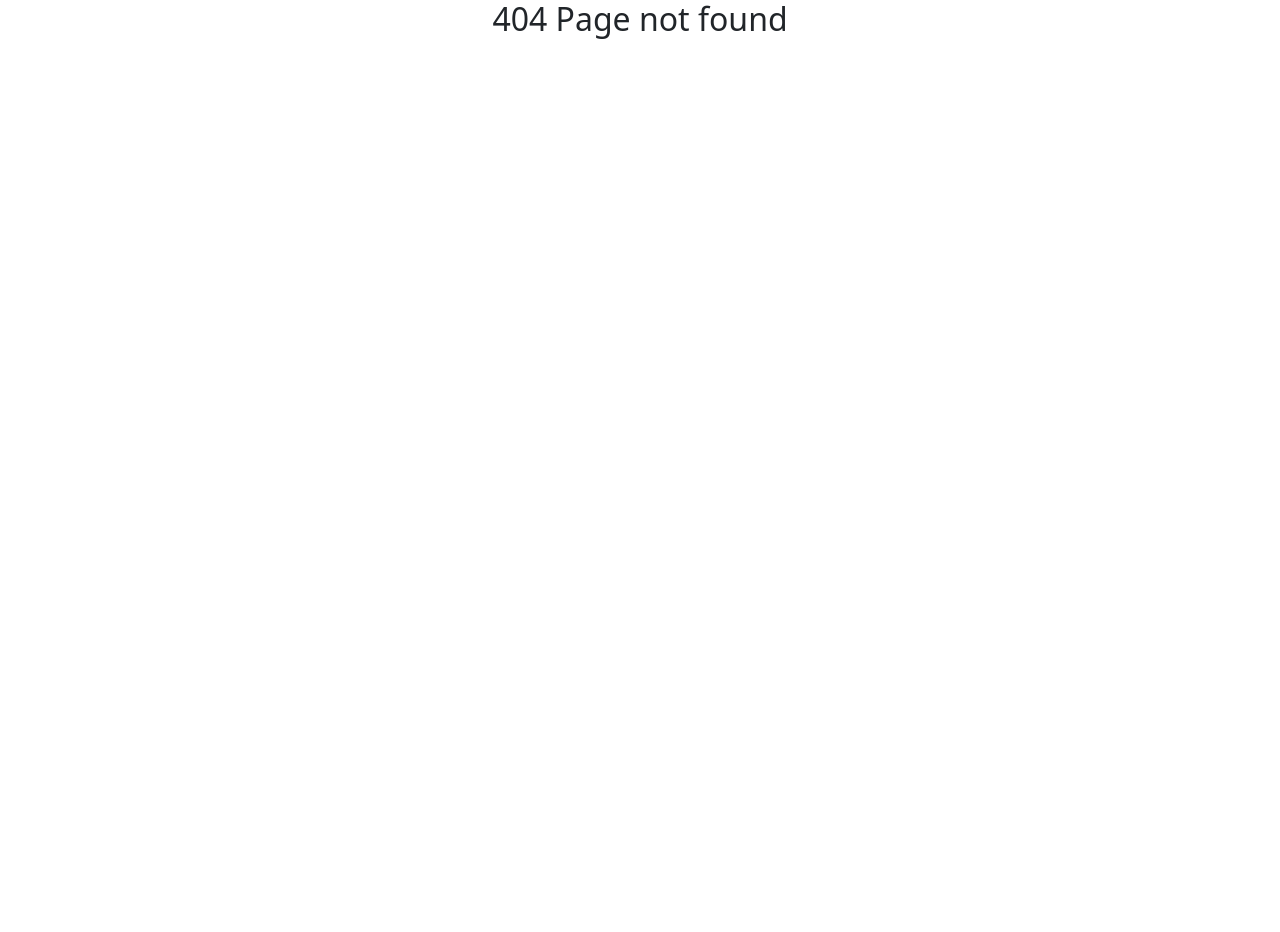
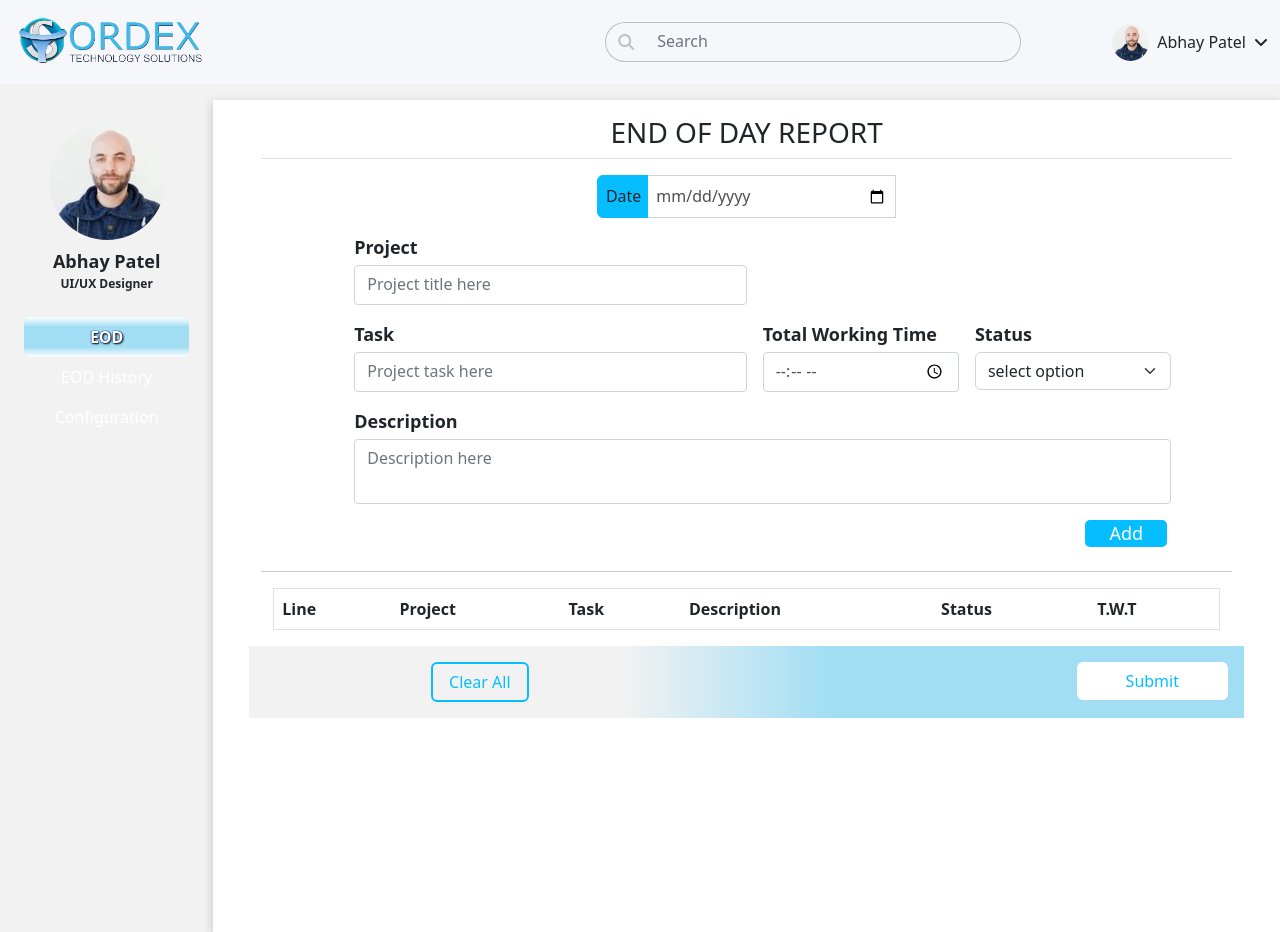
Before and after one commit to PrinceOrdex/Ordex_EOD, a React (Create React App) app in the folder eod-report/: page / in a window 1280 px wide. Before the commit this address had no page. Before the commit the page ends 800 px from the top, so only its background shows below. Built offline with nearby package versions, Linux system fonts and the light colour scheme.

Commit message:
Navigate user to Eod page after Login

```diff
--- a/eod-report/src/App.js
+++ b/eod-report/src/App.js
@@ -11,9 +11,9 @@ function App() {
       <BrowserRouter>
         <Routes>
           <Route path="/login" element={<Login />} />
-          {/* <Route element={<PrivateRoutes />}>
+          <Route element={<PrivateRoutes />}>
             <Route path="/" element={<Eod />} exact />
-          </Route> */}
+          </Route>
           <Route element={<PrivateRoutes />}>
             <Route path="/admin/main" element={<Main />} exact />
           </Route>
--- a/eod-report/src/Component/Auth/Login.jsx
+++ b/eod-report/src/Component/Auth/Login.jsx
@@ -1,7 +1,7 @@
 import React, { useEffect, useState } from "react";
 // import "./custom";
 // import "./../../css/style.css";
-import { NavLink } from "react-router-dom";
+import { NavLink, useNavigate } from "react-router-dom";
 import "./../../css/style.scss";
 import Logo from "./../../Image/Logo.png";
 import axios from "axios";
@@ -10,6 +10,7 @@ import PrivateRoutes from "./PrivateRoutes";
 import Eod from "../Employee/Eod";
 
 const Login = () => {
+  const navigate = useNavigate();
   const [getLoginAuth, setLoginAuth] = useState(false);
 
   const initialFormData = Object.freeze({
@@ -35,7 +36,7 @@ const Login = () => {
     // // ... submit to API or something
     // const user = {
     //   // Email: this.Email
-    //   // Headers: { "COntent-Type": "application/json" },
+    //   // Headers: { "Content-Type": "application/json" },
     //   Body: {
     //     Email: "shail.dave@ordextechnology.com",
     //     Password: "Ordex@123",
@@ -69,6 +70,7 @@ const Login = () => {
       console.log(obj);
       if (res.status == 200) {
         setLoginAuth(true);
+        navigate("/");
         <Route element={<PrivateRoutes />}>
           <Route path="/" element={<Eod />} exact />
         </Route>;
@@ -208,6 +210,7 @@ const Login = () => {
                 </div>
 
                 {/* <!-- Submit button --> */}
+
                 <NavLink to="/">
                   <button
                     type="button"
```
